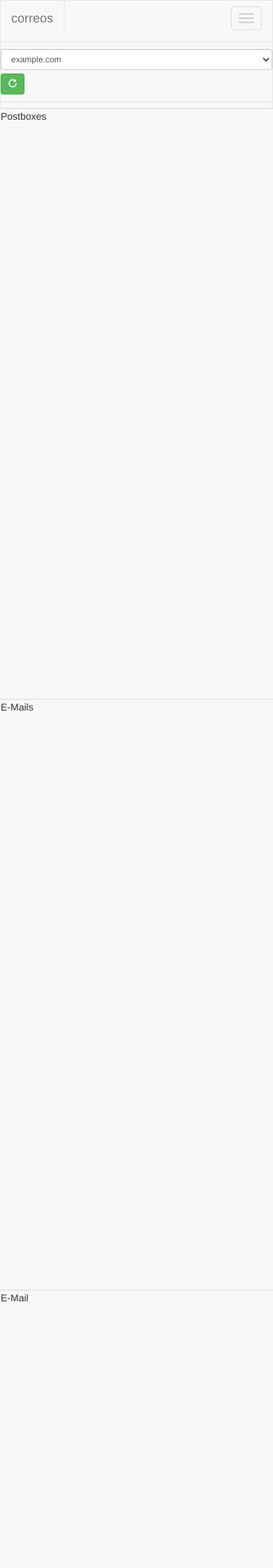
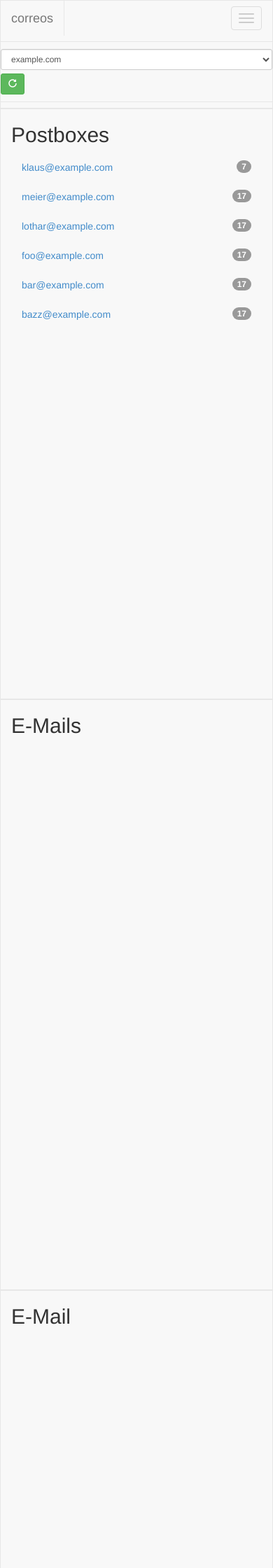
Before and after one commit to transcode-de/correos, a Django app: template correos_project/correos/templates/correos/inbox.html in a window 390 px wide; the page is wider, and only the part inside the window is pictured. Shown: the top 2240 px of that part at 70% size. Run offline with Django 3.2, Linux system fonts and the light colour scheme; the template is opened without the code that fills it, so the values that code supplies are empty.

Commit message:
added basic layout for Postboxes

```diff
--- a/correos_project/correos/templates/correos/inbox.html
+++ b/correos_project/correos/templates/correos/inbox.html
@@ -55,25 +55,61 @@
     </nav>
     <!-- /domains -->
 
-    <div class="row full-height">
       <!-- postboxes -->
-      <div class="grey-box full-height col-md-2">
-        Postboxes
+      <div class="grey-box full-height postbox-select col-md-2">
+        <h2>{% trans 'Postboxes' %}</h2>
+          <ul class="nav nav-pills nav-stacked">
+            <li>
+              <a href="#">
+                <span class="badge pull-right">7</span>
+                klaus@example.com
+              </a>
+            </li>
+            <li>
+              <a href="#">
+                <span class="badge pull-right">17</span>
+                meier@example.com
+              </a>
+            </li>
+            <li>
+              <a href="#" class="active">
+                <span class="badge pull-right">17</span>
+                lothar@example.com
+              </a>
+            </li>
+            <li>
+              <a href="#">
+                <span class="badge pull-right">17</span>
+                foo@example.com
+              </a>
+            </li>
+            <li>
+              <a href="#">
+                <span class="badge pull-right">17</span>
+                bar@example.com
+              </a>
+            </li>
+            <li>
+              <a href="#">
+                <span class="badge pull-right">17</span>
+                bazz@example.com
+              </a>
+            </li>
+        </ul>
       </div>
       <!-- /postboxes -->
 
       <!-- email-list -->
-      <div class="grey-box full-height col-md-4">
-        E-Mails
+      <div class="grey-box full-height email-select col-md-4">
+        <h2>{% trans 'E-Mails' %}</h2>
       </div>
       <!-- /email-list -->
 
       <!-- email-detail -->
-      <div class="grey-box full-height col-md-6">
-        E-Mail
+      <div class="grey-box full-height email-detail col-md-6">
+        <h2>{% trans 'E-Mail' %}</h2>
       </div>
       <!-- /email-detail -->
-      </div>
 
     <!-- JavaScript Files -->
     <script src="{% static 'js/jquery.js' %}"></script>
```
